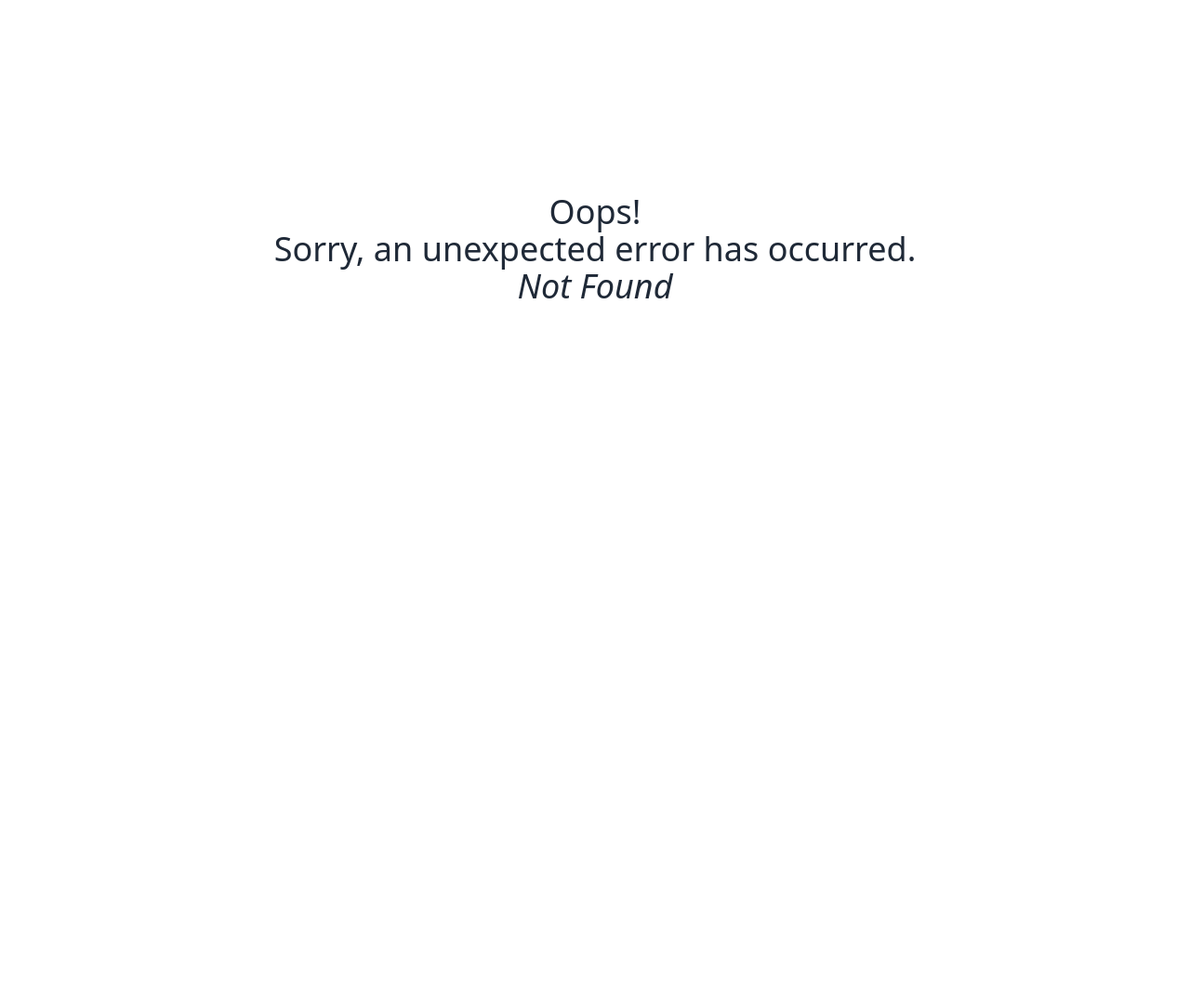
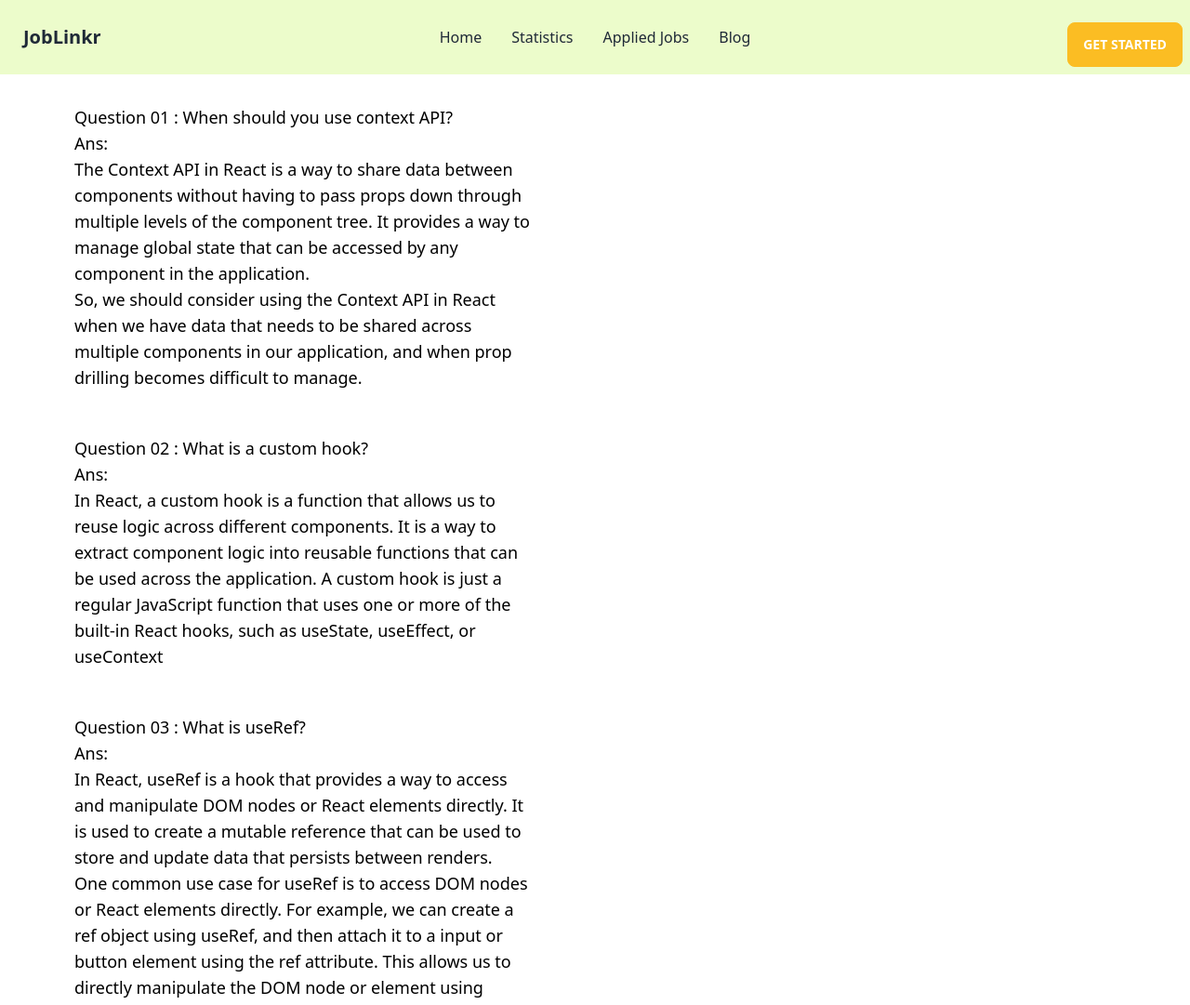
Before and after one commit to EftekharAlam2/career-hub, a React (Vite) app: page /blog in a window 1280 px wide. Before the commit this address had no page. Shown: the top 1081 px of the page at 93% size. Before the commit the page ends 800 px from the top, so only its background shows below. Built offline with nearby package versions, Linux system fonts and the light colour scheme.

Commit message:
Blog Added

```diff
--- /dev/null
+++ b/src/Components/Blog/Blog.jsx
@@ -0,0 +1,65 @@
+import React from "react";
+
+const Blog = () => {
+  return (
+    <div>
+      <div className="md:me-96 md:pe-80 md:ms-16 text-black text-lg p-4 mt-4">
+        <p>
+          Question 01 : When should you use context API? <br />
+          Ans: <br />
+          The Context API in React is a way to share data between components
+          without having to pass props down through multiple levels of the
+          component tree. It provides a way to manage global state that can be
+          accessed by any component in the application. <br />
+          So, we should consider using the Context API in React when we have
+          data that needs to be shared across multiple components in our
+          application, and when prop drilling becomes difficult to manage.
+          <br />
+        </p>
+      </div>
+      <div className="md:me-96 md:pe-80 md:ms-16 text-black text-lg p-4 mt-4">
+        <p>
+          Question 02 : What is a custom hook? <br />
+          Ans: <br />
+          In React, a custom hook is a function that allows us to reuse logic
+          across different components. It is a way to extract component logic
+          into reusable functions that can be used across the application. A
+          custom hook is just a regular JavaScript function that uses one or
+          more of the built-in React hooks, such as useState, useEffect, or
+          useContext
+        </p>
+      </div>
+      <div className="md:me-96 md:pe-80 md:ms-16 text-black text-lg p-4 mt-4">
+        <p>
+          Question 03 : What is useRef? <br />
+          Ans: <br />
+          In React, useRef is a hook that provides a way to access and
+          manipulate DOM nodes or React elements directly. It is used to create
+          a mutable reference that can be used to store and update data that
+          persists between renders. <br />
+          One common use case for useRef is to access DOM nodes or React
+          elements directly. For example, we can create a ref object using
+          useRef, and then attach it to a input or button element using the ref
+          attribute. This allows us to directly manipulate the DOM node or
+          element using JavaScript, without having to query the DOM.
+        </p>
+      </div>
+      <div className="md:me-96 md:pe-80 md:ms-16 text-black text-lg p-4 mt-4">
+        <p>
+          Question 04 : What is useMemo? <br />
+          Ans: <br />
+          In React, useMemo is a hook that allows us to optimize the performance
+          of our application by memoizing the result of a function call. It is
+          used to memoize expensive computations so that they are only
+          re-calculated when the inputs to the function change. <br />
+          useMemo takes two arguments, the first argument is a function that
+          performs the expensive computation, and the second argument is an
+          array of dependencies. The function is only re-evaluated when one of
+          the dependencies changes.
+        </p>
+      </div>
+    </div>
+  );
+};
+
+export default Blog;
--- a/src/Components/Details/JobDetail.jsx
+++ b/src/Components/Details/JobDetail.jsx
@@ -1,12 +1,29 @@
-import React from "react";
-import Home from "../Home/Home";
+import React, { useEffect, useState } from "react";
+import { useParams } from "react-router-dom";
 
-const JobDetail = ({ job }) => {
+const JobDetail = () => {
+  const { id } = useParams();
+
+  const [jobsData, setJobsData] = useState([]);
+
+  useEffect(() => {
+    fetch("/job.json")
+      .then((res) => res.json())
+      .then((data) => setJobsData(data));
+  }, []);
+
+  const job = jobsData.filter((jobsData) => jobsData.id === id);
+
   return (
     <div>
       <div className="bg-lime-100 text-center pb-10">
         <p className="text-3xl font-bold p-20">Job Details</p>
       </div>
+      {job.map((job) => (
+        <div>
+          <h1>{job.job_describtion}</h1>
+        </div>
+      ))}
     </div>
   );
 };
--- a/src/Components/Home/Home.jsx
+++ b/src/Components/Home/Home.jsx
@@ -3,8 +3,7 @@ import person1 from "/person1.png";
 import location from "/Icons/Frame-4.png";
 import salary from "/Icons/Frame.png";
 import Categories from "./Categories";
-import { Link, useLoaderData } from "react-router-dom";
-import JobDetail from "../Details/JobDetail";
+import { Link } from "react-router-dom";
 
 const Home = () => {
   const [values, setvalues] = useState([]);
@@ -15,15 +14,13 @@ const Home = () => {
       .then((data) => setvalues(data));
   }, []);
 
-  const jobsData = useLoaderData();
+  const [jobsData, setJobsData] = useState([]);
 
-  // const [jobsData, setJobsData] = useState([]);
-
-  // useEffect(() => {
-  //   fetch("job.json")
-  //     .then((res) => res.json())
-  //     .then((data) => setJobsData(data));
-  // }, []);
+  useEffect(() => {
+    fetch("job.json")
+      .then((res) => res.json())
+      .then((data) => setJobsData(data));
+  }, []);
 
   const [showAllJobs, setShowAllJobs] = useState(false);
   const jobsToShow = showAllJobs ? jobsData : jobsData.slice(0, 4);
@@ -117,7 +114,7 @@ const Home = () => {
                 </div>
                 <div>
                   <button className="btn btn-warning mt-4 text-white">
-                    <Link to="/details">View Details</Link>
+                    <Link to={`/details/${job.id}`}>View Details</Link>
                   </button>
                 </div>
               </div>
--- a/src/Components/Statistics/Statistics.jsx
+++ b/src/Components/Statistics/Statistics.jsx
@@ -44,6 +44,7 @@ const COLORS = [
 
 const Statistics = () => {
   return (
+    <div className="w-75">
       <ResponsiveContainer width="100%" height={500}>
         <PieChart>
           <Pie
@@ -57,11 +58,15 @@ const Statistics = () => {
             label={(entry) => `${entry.name}: ${entry.value}`}
           >
             {data.map((entry, index) => (
-            <Cell key={`cell-${index}`} fill={COLORS[index % COLORS.length]} />
+              <Cell
+                key={`cell-${index}`}
+                fill={COLORS[index % COLORS.length]}
+              />
             ))}
           </Pie>
         </PieChart>
       </ResponsiveContainer>
+    </div>
   );
 };
 
--- a/src/main.jsx
+++ b/src/main.jsx
@@ -7,6 +7,7 @@ import App from "./App";
 import Home from "./Components/Home/Home";
 import JobDetail from "./Components/Details/JobDetail";
 import Statistics from "./Components/Statistics/Statistics";
+import Blog from "./Components/Blog/Blog";
 
 const router = createBrowserRouter([
   {
@@ -17,15 +18,19 @@ const router = createBrowserRouter([
       {
         path: "/",
         element: <Home></Home>,
-        loader: () => fetch("job.json"),
       },
       {
-        path: "/details",
+        path: "/details/:id",
         element: <JobDetail></JobDetail>,
+        loader: (params) => fetch("job.json"),
       },
       {
         path: "/statistics",
         element: <Statistics></Statistics>,
+      },
+      {
+        path: "/blog",
+        element: <Blog></Blog>,
       },
     ],
   },
```
Lines whose indentation alone changed are shown as unchanged.
